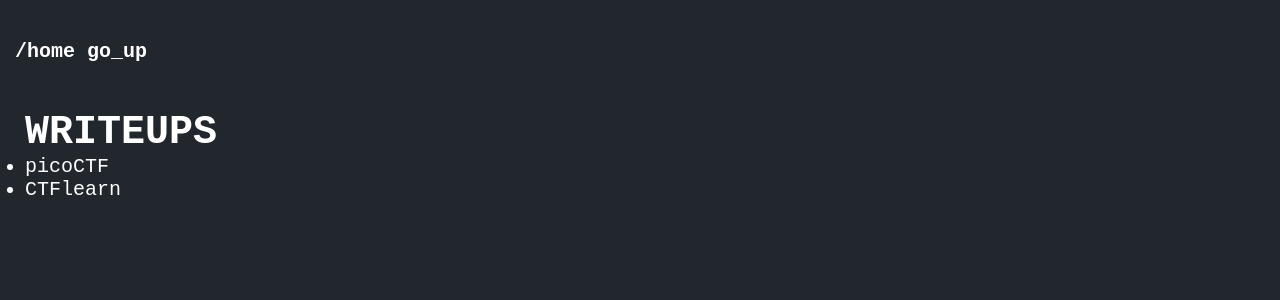
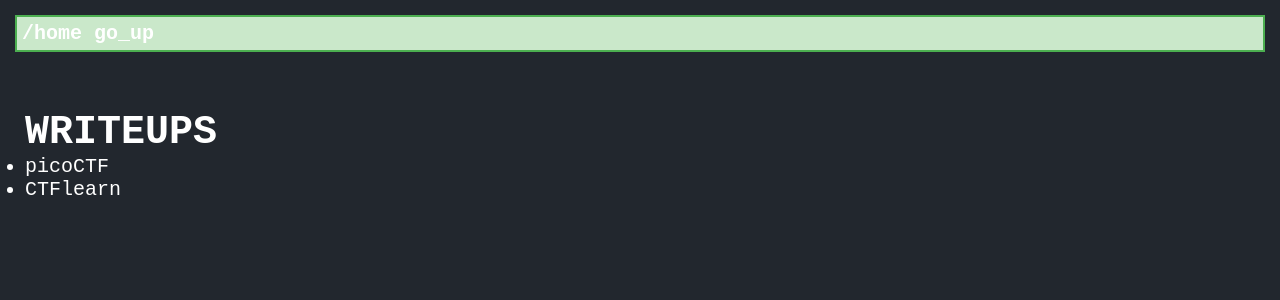
Before and after one commit to tadeuszwachowski/CTFwriteups, a Jekyll site: the page built from index.html, in a window 1280 px wide. Shown: the top 300 px of the page. Built offline with Jekyll 4.4.1, drawn with Linux system fonts in a browser that asks for light colours; Markdown is read by kramdown in place of the engine named in the settings.

Commit message:
Update default.html

```diff
--- a/_layouts/default.html
+++ b/_layouts/default.html
@@ -8,12 +8,11 @@
 	<link rel="stylesheet" type="text/css" href="{{site.baseurl}}/css/markdown.css">
 </head>
 <body>
-	<div id="content">
-		<p id="helpline"> <b>
+	<div id="navbar">
+		<p class="helpline"> <b>
 			<a href="https://qualorm.github.io">/home</a>
 			<a href="../">  go_up</a>
 		</b></p>
-		<p id="terminal"></p>
 	</div>
 
 	<div id="md-place">
--- a/css/main.css
+++ b/css/main.css
@@ -31,6 +31,22 @@
 p#ps {
 	display: inline;
 }
+
+#navbar {
+  position: -webkit-sticky;
+  position: sticky;
+  top: 0;
+  padding: 5px;
+  background-color: #cae8ca;
+  border: 2px solid #4CAF50;
+}
+
+#navbar.helpline {
+  position: absolute;
+  right: 0;
+  width: 250px;
+}
+
 
 #bar {
   position: absolute;
```
